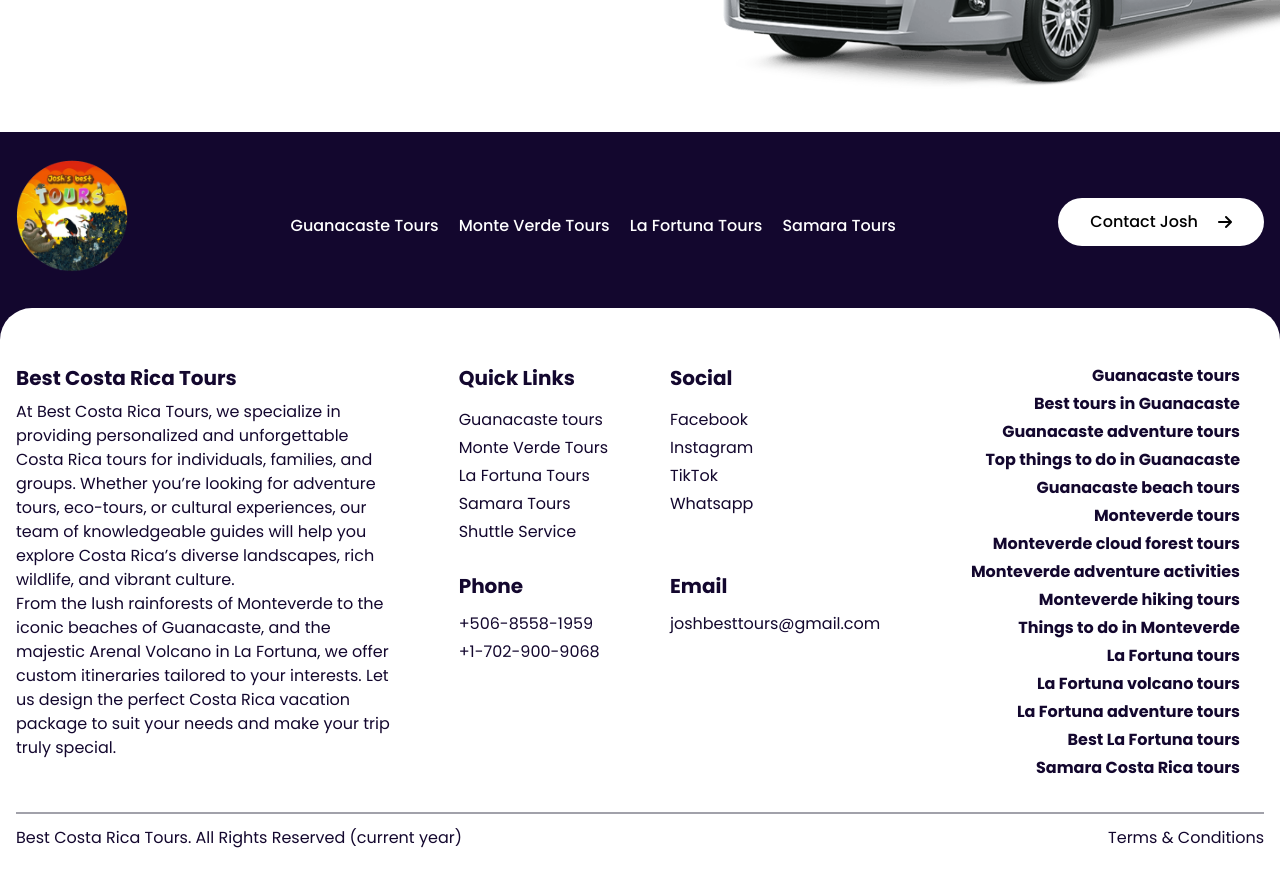
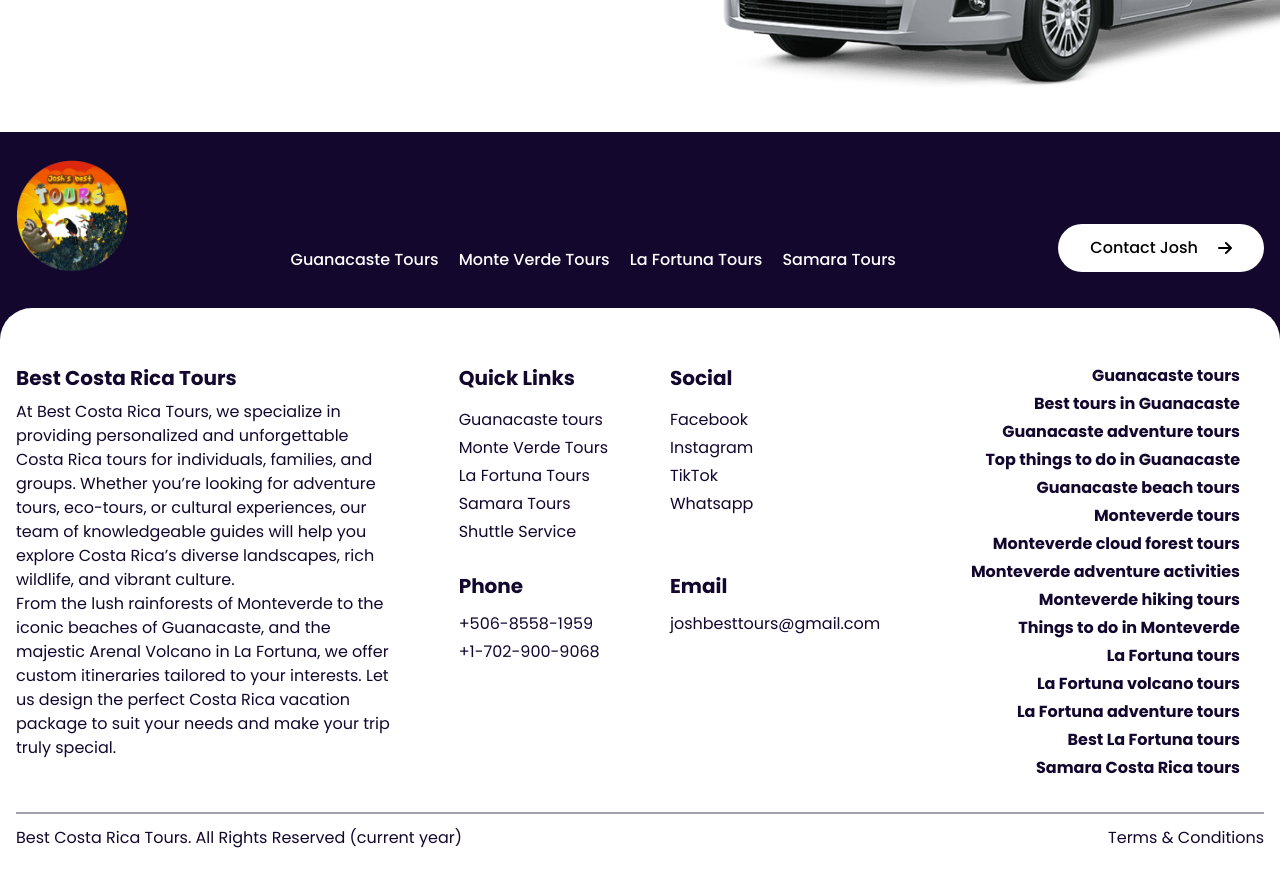
Before and after one commit to hax0-r/fiverr_cbt, a website: page index.html in a window 1280 px wide. Shown: the part 2845-3723 px from the top of the page. Drawn offline with nearby package versions, Linux system fonts and the light colour scheme; a web font is replaced by a local one.

Commit message:
landing page done

```diff
--- a/index.html
+++ b/index.html
@@ -225,18 +225,18 @@
     </div>
 
     <div class="bg-[#13072e] md:mt-10 mt-5">
-        <div class="max-w-7xl text-white w-full mx-auto p-4 pt-7 flex items-center justify-between">
+        <div class="max-w-7xl text-white w-full mx-auto p-4 pt-7 flex items-end justify-between">
             <a href="./index.html">
                 <img src="./Docs/Assets/favicon.png" class="md:h-28 h-24 rounded-full" alt="">
             </a>
-            <ul class="font-medium lg:flex hidden items-center gap-5 pt-5">
+            <ul class="font-medium lg:flex hidden items-center gap-5 ">
                 <li><a href="" class="hover:underline">Guanacaste Tours</a></li>
                 <li><a href="" class="hover:underline">Monte Verde Tours</a></li>
                 <li><a href="" class="hover:underline">La Fortuna Tours</a></li>
                 <li><a href="" class="hover:underline">Samara Tours</a></li>
             </ul>
             <button
-                class="bg-white md:mt-3 text-black font-medium flex items-center justify-center md:px-8 px-5  rounded-full md:gap-5 gap-3 md:py-3 py-2.5 openContactForm">
+                class="bg-white text-black font-medium flex items-center justify-center md:px-8 px-5  rounded-full md:gap-5 gap-3 md:py-3 py-2.5 openContactForm">
                 Contact Josh
                 <i class="fa-solid fa-arrow-right text-black  rounded-full"></i>
             </button>
```
